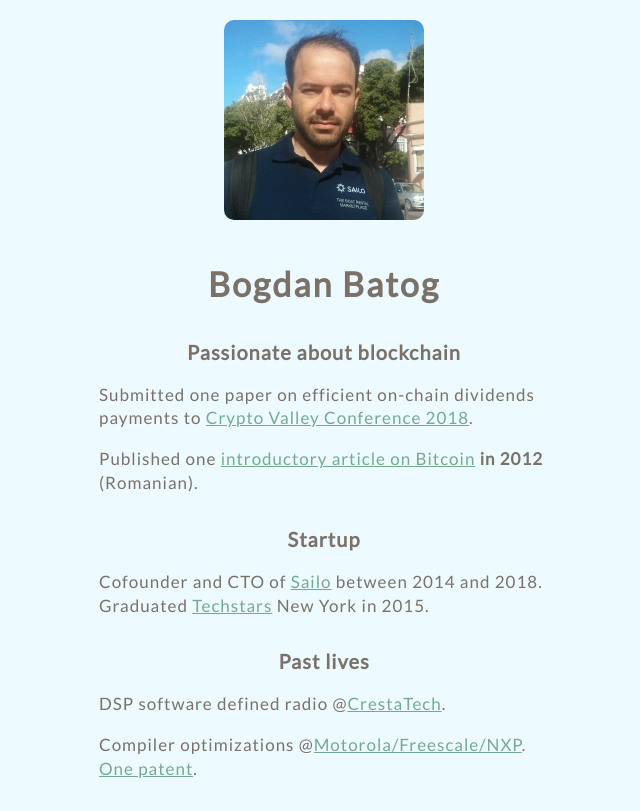
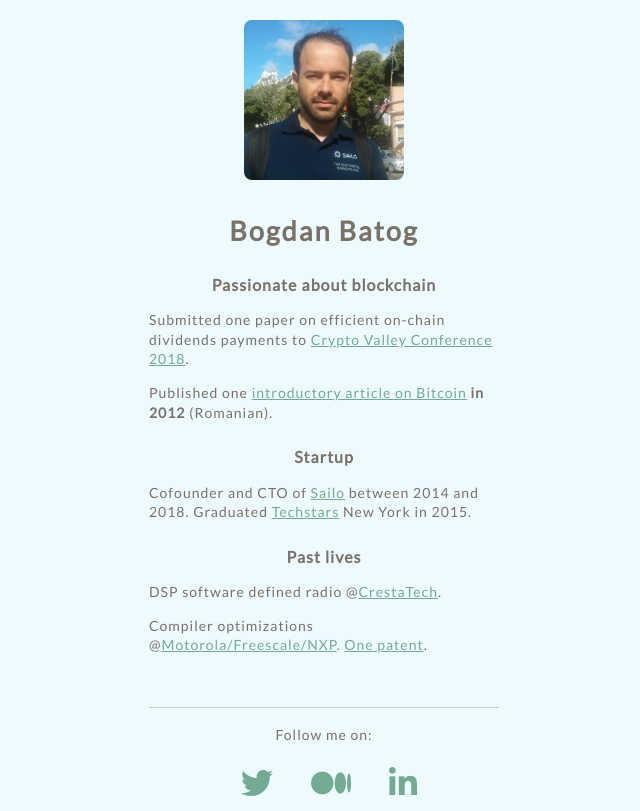
Before and after one commit to bogdanbatog/bogdanbatog.github.io, a plain HTML site: page index.html in a window 1280 px wide. Shown: the top 811 px of the page, without its empty margins (316-956 px from the left). Drawn offline with nearby package versions, Linux system fonts and the light colour scheme.

Commit message:
downsize fonts and image

```diff
--- a/css/main.css
+++ b/css/main.css
@@ -100,36 +100,38 @@ textarea {
 
 
 #wrapper {
-    max-width: 450px;
+    max-width: 350px;
     margin: 0 auto;
     padding-top: 20px;
+    padding-left: 10px;
+    padding-right: 10px;
 }
 
 #head_photo {
     display: block;
     margin: 0 auto;
-    width: 200px;
+    width: 160px;
     border-radius:5%;
 }
 
 h1 {
     font-family: 'Lato', sans-serif;
-    font-size: 34px;
+    font-size: 27px;
         letter-spacing: 2px;
     text-decoration: none;
     color: #7a7169;
-    margin-top: 40px;
+    margin-top: 32px;
     margin-bottom: 0px;
     text-align: center;
 }
 
 h2 {
     font-family: 'Lato', sans-serif;
-    font-size: 20px;
+    font-size: 16px;
         letter-spacing: 1px;
     text-decoration: none;
     color: #7a7169;
-    margin-top: 30px;
+    margin-top: 24px;
     margin-bottom: 0px;
     text-align: center;
 }
@@ -137,7 +139,7 @@ h2 {
 #wrapper p {
     font-family: 'Lato', sans-serif;
     color: #7a7169;
-    font-size: 17px;
+    font-size: 14px;
     letter-spacing: 1px;
 }
 
```
